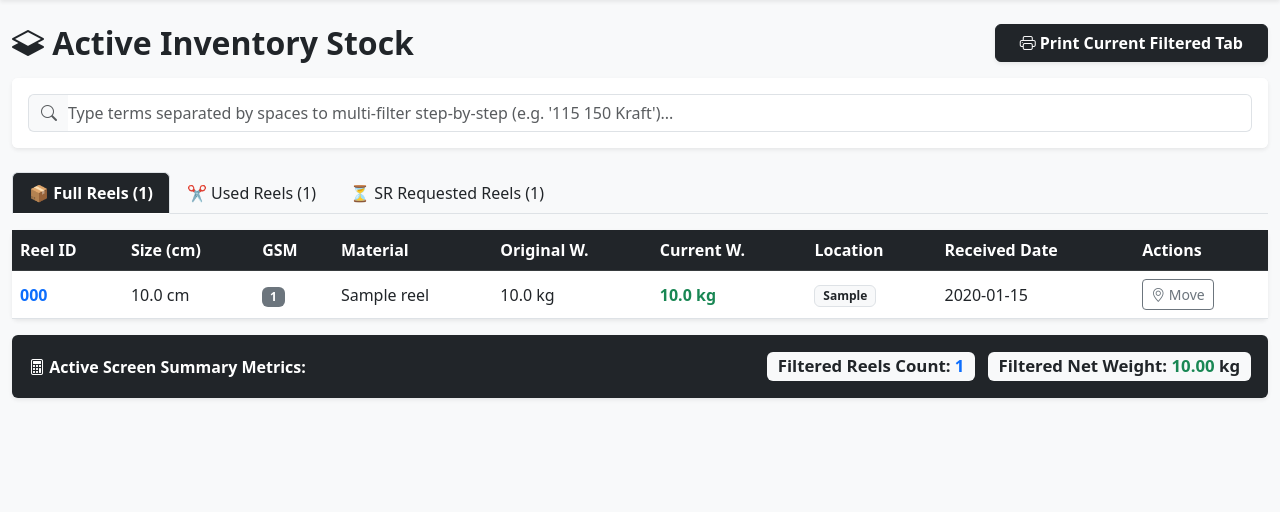
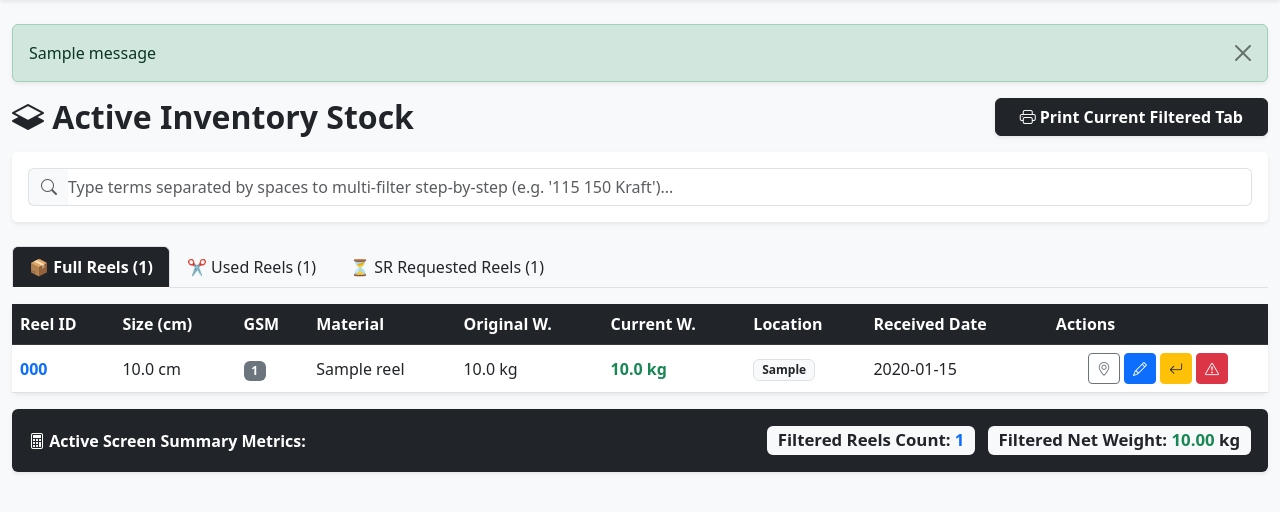
Before and after one commit to viscorquality-ux/Reel-Stock-Management, a Flask app: template templates/active_stock.html in a window 1280 px wide. Shown: the part 56-568 px from the top of the page. Run offline with Flask 3, Linux system fonts and the light colour scheme; tables that the repository leaves empty hold one stand-in row (values such as "Sample post"); the template is opened without the code that fills it: values that come from a table or form of the project are taken from there, most other values are stand-ins (such as "Sample title", 1, 10 or a date in 2020); one stand-in notice (Sample message) is shown.

Commit message:
Update active_stock.html

```diff
--- a/templates/active_stock.html
+++ b/templates/active_stock.html
@@ -40,6 +40,17 @@
     </nav>
 
     <div class="container-fluid mt-4">
+        {% with messages = get_flashed_messages(with_categories=true) %}
+          {% if messages %}
+            {% for category, message in messages %}
+              <div class="alert alert-{{ category }} alert-dismissible fade show shadow-sm no-print" role="alert">
+                {{ message }}
+                <button type="button" class="btn-close" data-bs-dismiss="alert"></button>
+              </div>
+            {% endfor %}
+          {% endif %}
+        {% endwith %}
+
         <div class="d-flex justify-content-between align-items-center mb-3 no-print">
             <h2 class="fw-bold text-dark mb-0"><i class="bi bi-layers-half"></i> Active Inventory Stock</h2>
             <button onclick="printFilteredTab()" class="btn btn-dark fw-bold px-4 shadow-sm"><i class="bi bi-printer"></i> Print Current Filtered Tab</button>
@@ -89,8 +100,13 @@
                                         <td><span class="badge bg-light text-dark border">{{ reel.store_location }}</span></td>
                                         <td>{{ reel.received_date }}</td>
                                         <td>
-                                            {% if user_role not in ['programmer1', 'programmer2', 'super1', 'super2'] %}
-                                            <button class="btn btn-sm btn-outline-secondary" data-bs-toggle="modal" data-bs-target="#locModal{{ reel.id }}"><i class="bi bi-geo-alt"></i> Move</button>
+                                            {% if user_role not in ['super1', 'super2'] %}
+                                            <div class="d-flex gap-1 justify-content-center">
+                                                <button class="btn btn-sm btn-outline-secondary" data-bs-toggle="modal" data-bs-target="#locModal{{ reel.id }}" title="Location"><i class="bi bi-geo-alt"></i></button>
+                                                <button class="btn btn-sm btn-primary" data-bs-toggle="modal" data-bs-target="#editModal{{ reel.id }}" title="Edit"><i class="bi bi-pencil"></i></button>
+                                                <button class="btn btn-sm btn-warning text-dark" data-bs-toggle="modal" data-bs-target="#returnModal{{ reel.id }}" title="Return"><i class="bi bi-arrow-return-left"></i></button>
+                                                <button class="btn btn-sm btn-danger" data-bs-toggle="modal" data-bs-target="#damageSellModal{{ reel.id }}" title="Damage/Sell"><i class="bi bi-exclamation-triangle"></i></button>
+                                            </div>
                                             {% else %}<span class="text-muted">No Actions</span>{% endif %}
                                         </td>
                                     </tr>
@@ -124,8 +140,13 @@
                                         <td><span class="badge bg-light text-dark border">{{ reel.store_location }}</span></td>
                                         <td>{{ reel.received_date }}</td>
                                         <td>
-                                            {% if user_role not in ['programmer1', 'programmer2', 'super1', 'super2'] %}
-                                            <button class="btn btn-sm btn-outline-secondary" data-bs-toggle="modal" data-bs-target="#locModal{{ reel.id }}"><i class="bi bi-geo-alt"></i> Move</button>
+                                            {% if user_role not in ['super1', 'super2'] %}
+                                            <div class="d-flex gap-1 justify-content-center">
+                                                <button class="btn btn-sm btn-outline-secondary" data-bs-toggle="modal" data-bs-target="#locModal{{ reel.id }}" title="Location"><i class="bi bi-geo-alt"></i></button>
+                                                <button class="btn btn-sm btn-primary" data-bs-toggle="modal" data-bs-target="#editModal{{ reel.id }}" title="Edit"><i class="bi bi-pencil"></i></button>
+                                                <button class="btn btn-sm btn-warning text-dark" data-bs-toggle="modal" data-bs-target="#returnModal{{ reel.id }}" title="Return"><i class="bi bi-arrow-return-left"></i></button>
+                                                <button class="btn btn-sm btn-danger" data-bs-toggle="modal" data-bs-target="#damageSellModal{{ reel.id }}" title="Damage/Sell"><i class="bi bi-exclamation-triangle"></i></button>
+                                            </div>
                                             {% else %}<span class="text-muted">No Actions</span>{% endif %}
                                         </td>
                                     </tr>
@@ -144,7 +165,7 @@
                             <table class="table table-hover align-middle mb-0" id="srTable">
                                 <thead class="table-info text-dark">
                                     <tr>
-                                        <th>Reel ID</th><th>Size (cm)</th><th>GSM</th><th>Material</th><th>Current W.</th><th>Allocated PO</th><th>Location</th><th>Actions</th>
+                                        <th>Reel ID</th><th>Size (cm)</th><th>GSM</th><th>Material</th><th>Current W.</th><th>SR Number</th><th>Location</th><th>Actions</th>
                                     </tr>
                                 </thead>
                                 <tbody>
@@ -155,11 +176,13 @@
                                         <td><span class="badge bg-secondary">{{ reel.gsm }}</span></td>
                                         <td>{{ reel.material_name }}</td>
                                         <td class="fw-bold text-primary">{{ reel.current_weight }} kg</td>
-                                        <td><span class="badge bg-dark">PO: {{ reel.associated_sr.po_number if reel.associated_sr else 'N/A' }}</span></td>
+                                        <td><span class="badge bg-dark">{{ reel.associated_sr.sr_number if reel.associated_sr else 'N/A' }}</span></td>
                                         <td><span class="badge bg-light text-dark border">{{ reel.store_location }}</span></td>
                                         <td>
-                                            {% if user_role not in ['programmer1', 'programmer2', 'super1', 'super2'] %}
-                                            <button class="btn btn-sm btn-success fw-bold" data-bs-toggle="modal" data-bs-target="#issueModal{{ reel.id }}"><i class="bi bi-send-check"></i> Issue to Prod.</button>
+                                            {% if user_role not in ['super1', 'super2'] %}
+                                            <form action="/issue_reel_direct/{{ reel.id }}" method="POST" style="display:inline;">
+                                                <button type="submit" class="btn btn-sm btn-success fw-bold"><i class="bi bi-send-check"></i> Direct Issue</button>
+                                            </form>
                                             {% else %}<span class="text-muted">No Actions</span>{% endif %}
                                         </td>
                                     </tr>
@@ -210,31 +233,78 @@
             </div>
         </div>
 
-        <div class="modal fade" id="issueModal{{ reel.id }}" {{"no-print"}}>
+        <div class="modal fade" id="editModal{{ reel.id }}" {{"no-print"}}>
             <div class="modal-dialog modal-dialog-centered">
-                <form class="modal-content" action="/issue_reel/{{ reel.id }}" method="POST">
-                    <div class="modal-header bg-success text-white">
-                        <h5 class="modal-title fw-bold"><i class="bi bi-send-check"></i> Issue Reel: {{ reel.reel_number }}</h5>
+                <form class="modal-content" action="/edit_active_reel/{{ reel.id }}" method="POST">
+                    <div class="modal-header bg-primary text-white">
+                        <h5 class="modal-title fw-bold"><i class="bi bi-pencil"></i> Edit Reel: {{ reel.reel_number }}</h5>
                         <button type="button" class="btn-close btn-close-white" data-bs-dismiss="modal"></button>
                     </div>
                     <div class="modal-body">
-                        <p>Allocated Weight: <strong>{{ reel.current_weight }} kg</strong></p>
                         <div class="mb-3">
-                            <label class="form-label fw-bold">Production Document / Job Number</label>
-                            <input type="text" name="doc_number" class="form-control" placeholder="Enter Reference code..." required>
+                            <label class="form-label">Size (cm)</label>
+                            <input type="number" step="0.1" name="size_cm" class="form-control" value="{{ reel.size_cm }}" required>
                         </div>
                         <div class="mb-3">
-                            <label class="form-label fw-bold">Remarks</label>
-                            <textarea name="remarks" class="form-control" rows="2" placeholder="Optional comments..."></textarea>
+                            <label class="form-label">GSM</label>
+                            <input type="number" name="gsm" class="form-control" value="{{ reel.gsm }}" required>
+                        </div>
+                        <div class="mb-3">
+                            <label class="form-label">Current Weight (kg)</label>
+                            <input type="number" step="0.01" name="current_weight" class="form-control" value="{{ reel.current_weight }}" required>
                         </div>
                     </div>
                     <div class="modal-footer">
                         <button type="button" class="btn btn-secondary" data-bs-dismiss="modal">Cancel</button>
-                        <button type="submit" class="btn btn-success fw-bold">Confirm Issue</button>
+                        <button type="submit" class="btn btn-primary fw-bold">Update Reel</button>
                     </div>
                 </form>
             </div>
         </div>
+
+        <div class="modal fade" id="returnModal{{ reel.id }}" {{"no-print"}}>
+            <div class="modal-dialog modal-dialog-centered">
+                <form class="modal-content" action="/mark_return/{{ reel.id }}" method="POST">
+                    <div class="modal-header bg-warning text-dark">
+                        <h5 class="modal-title fw-bold"><i class="bi bi-arrow-return-left"></i> Return Reel: {{ reel.reel_number }}</h5>
+                        <button type="button" class="btn-close" data-bs-dismiss="modal"></button>
+                    </div>
+                    <div class="modal-body">
+                        <p>Are you sure you want to mark this reel as <strong>Returned</strong>? It will be removed from Active Stock.</p>
+                    </div>
+                    <div class="modal-footer">
+                        <button type="button" class="btn btn-secondary" data-bs-dismiss="modal">Cancel</button>
+                        <button type="submit" class="btn btn-warning fw-bold text-dark">Confirm Return</button>
+                    </div>
+                </form>
+            </div>
+        </div>
+
+        <div class="modal fade" id="damageSellModal{{ reel.id }}" {{"no-print"}}>
+            <div class="modal-dialog modal-dialog-centered">
+                <form class="modal-content" action="/mark_damage_sell/{{ reel.id }}" method="POST">
+                    <div class="modal-header bg-danger text-white">
+                        <h5 class="modal-title fw-bold"><i class="bi bi-exclamation-triangle"></i> Mark Damage or Sell</h5>
+                        <button type="button" class="btn-close btn-close-white" data-bs-dismiss="modal"></button>
+                    </div>
+                    <div class="modal-body">
+                        <p>Reel: <strong>{{ reel.reel_number }}</strong></p>
+                        <div class="mb-3">
+                            <label class="form-label fw-bold">Select Action</label>
+                            <select name="action_type" class="form-select" required>
+                                <option value="Damaged">Mark as Damaged</option>
+                                <option value="Sold">Mark as Sold</option>
+                            </select>
+                        </div>
+                    </div>
+                    <div class="modal-footer">
+                        <button type="button" class="btn btn-secondary" data-bs-dismiss="modal">Cancel</button>
+                        <button type="submit" class="btn btn-danger fw-bold">Confirm Action</button>
+                    </div>
+                </form>
+            </div>
+        </div>
+
         {% endfor %}
     {% endfor %}
 
```
